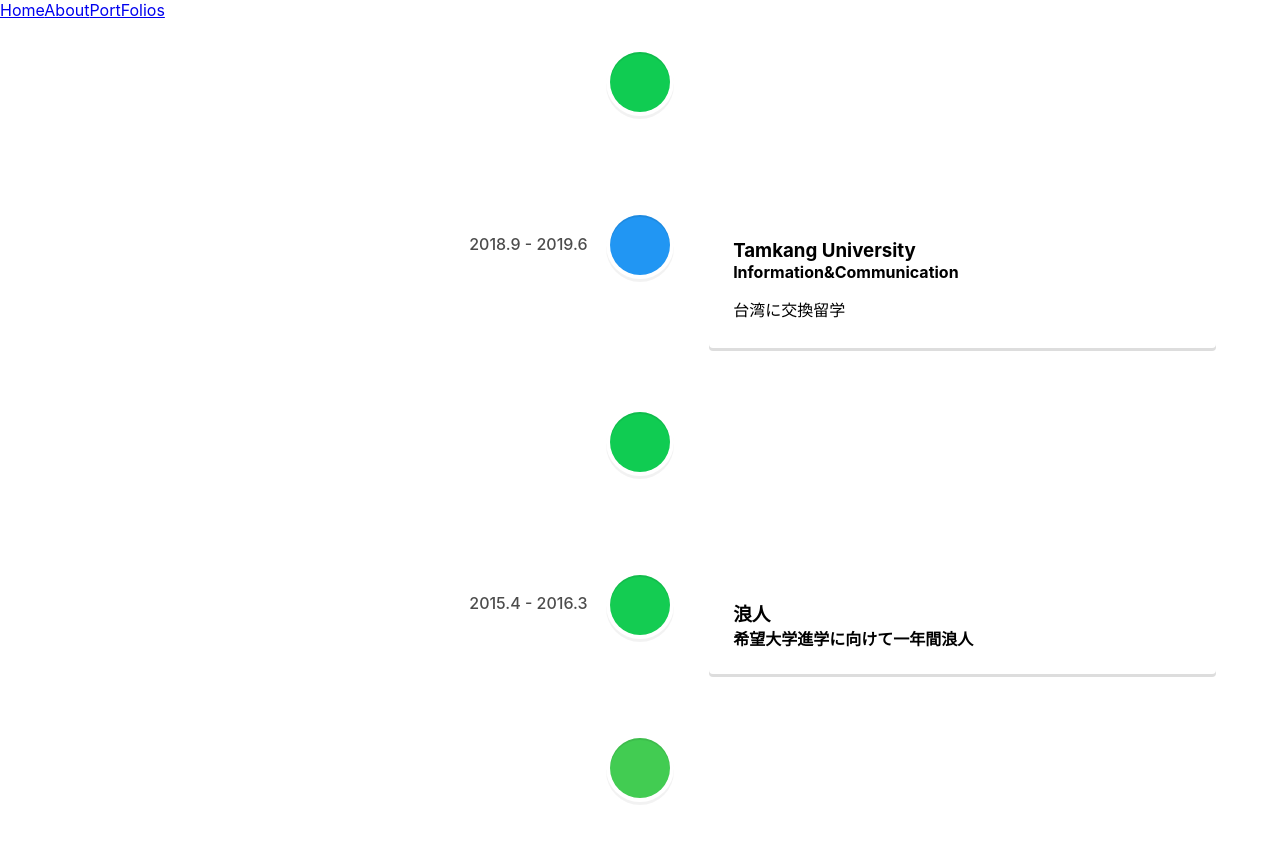
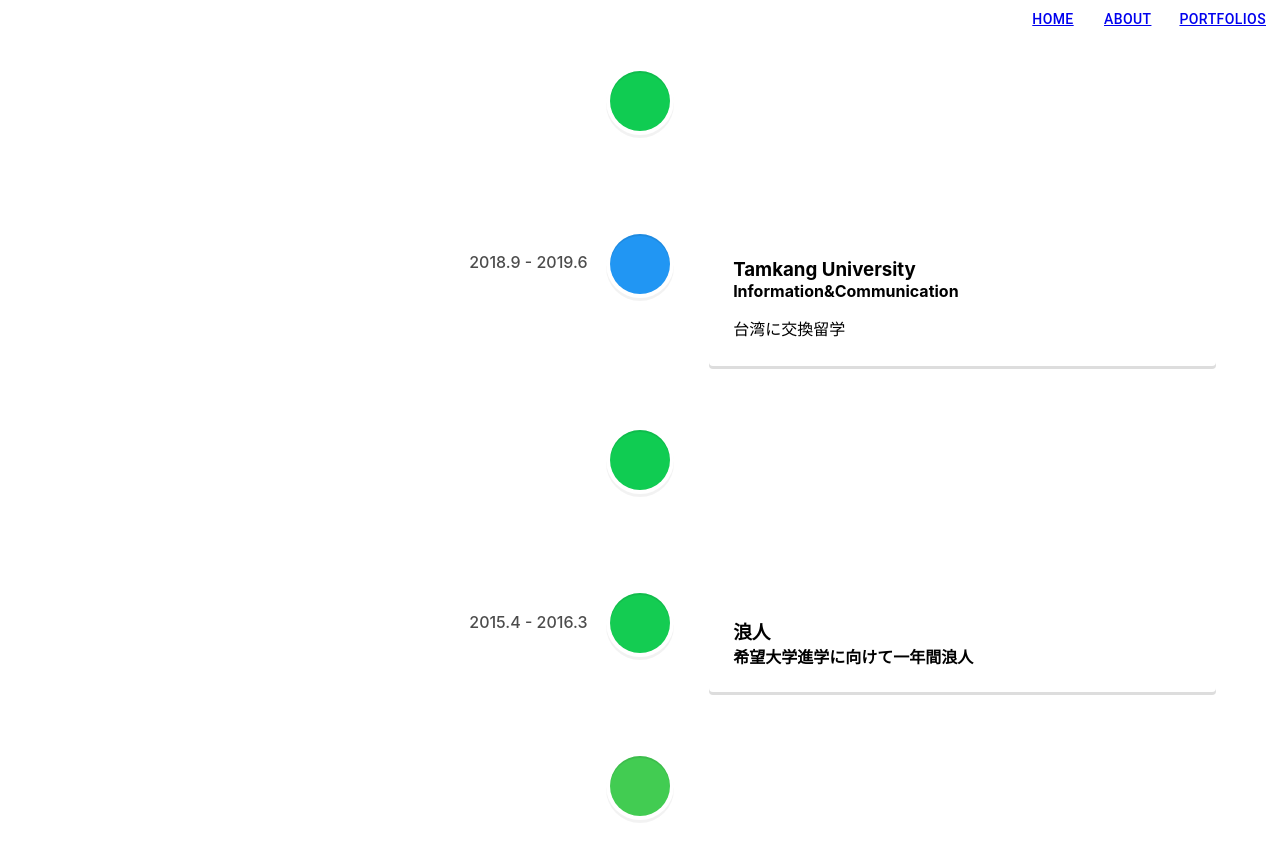
Before and after one commit to ryotaro-kitamura/my-home-page, a React (Create React App) app: page /about/mystudyhistory in a window 1280 px wide. Shown: the top 860 px of the page. Built offline with nearby package versions, Linux system fonts and the light colour scheme.

Commit message:
fix header

```diff
--- a/src/components/Header.tsx
+++ /dev/null
@@ -1,25 +0,0 @@
-import React from 'react'
-import { HomeScreen } from '../screen/HomeScreen'
-import { AboutScreen } from '../screen/AboutScreen/index'
-import { PortFolioScreen } from '../screen/PortFolioScreen/index'
-import { MyStudyHistory } from '../screen/AboutScreen/MyStudyHistory/index'
-import { Programming } from '../screen/AboutScreen/Programming/index'
-import { BrowserRouter, Route, Link } from 'react-router-dom'
-
-
-export const Header = () => {
-  return (
-    <React.Fragment>
-      <BrowserRouter>
-        <Link to='/'>Home</Link>
-        <Link to='/about'>About</Link>
-        <Link to='/portfolios'>PortFolios</Link>
-        <Route exact path='/' component={HomeScreen} />
-        <Route exact path='/about' component={AboutScreen} />
-        <Route path='/portfolios' component={PortFolioScreen} />
-        <Route path='/about/mystudyhistory' component={MyStudyHistory} />
-        <Route path='/about/programming' component={Programming} />
-      </BrowserRouter>
-    </React.Fragment>
-  )
-}
--- /dev/null
+++ b/src/components/Header/Header.tsx
@@ -0,0 +1,28 @@
+import React from 'react'
+import { BrowserRouter, Route, Link } from 'react-router-dom'
+import { RouteButton } from './styles'
+import { HomeScreen } from '../../screen/HomeScreen'
+import { AboutScreen } from '../../screen/AboutScreen/index'
+import { PortFolioScreen } from '../../screen/PortFolioScreen/index'
+import { MyStudyHistory } from '../../screen/AboutScreen/MyStudyHistory/index'
+import { Programming } from '../../screen/AboutScreen/Programming/index'
+
+
+export const Header = () => {
+  return (
+    <React.Fragment>
+      <BrowserRouter>
+        <div style={{textAlign: 'end'}}>
+          <RouteButton><Link to='/'>Home</Link></RouteButton>
+          <RouteButton><Link to='/about'>About</Link></RouteButton>
+          <RouteButton><Link to='/portfolios'>PortFolios</Link></RouteButton>
+        </div>
+        <Route exact path='/' component={HomeScreen} />
+        <Route exact path='/about' component={AboutScreen} />
+        <Route path='/portfolios' component={PortFolioScreen} />
+        <Route path='/about/mystudyhistory' component={MyStudyHistory} />
+        <Route path='/about/programming' component={Programming} />
+      </BrowserRouter>
+    </React.Fragment>
+  )
+}
--- a/src/screen/HomeScreen/styles.js
+++ b/src/components/Header/styles.js
@@ -2,17 +2,12 @@ import styled from 'styled-components'
 import Button from '@material-ui/core/Button';
 
 
-export const Title = styled.div`
-  font-size: 20px;
-  border-bottom: 5px solid;
-  display: inline-block;
-`
-export const Info = styled.p`
-  font-size: 15px;
-`
-export const InfoButton = styled(Button)`
+export const RouteButton = styled(Button)`
   &&{
-    mergin: 20px;
+    margin: 0 5px;
+    display: inline-block;
+    border: 1px solid white;
+    mergin: 0 20px;
     background-color: Transparent;
     background-repeat:no-repeat;
     cursor: pointer;
--- a/src/index.tsx
+++ b/src/index.tsx
@@ -1,6 +1,6 @@
 import * as React from 'react'
 import * as ReactDOM from 'react-dom'
-import { Header } from './components/Header'
+import { Header } from './components/Header/Header'
 import './index.css';
 import * as serviceWorker from './serviceWorker'
 
```
